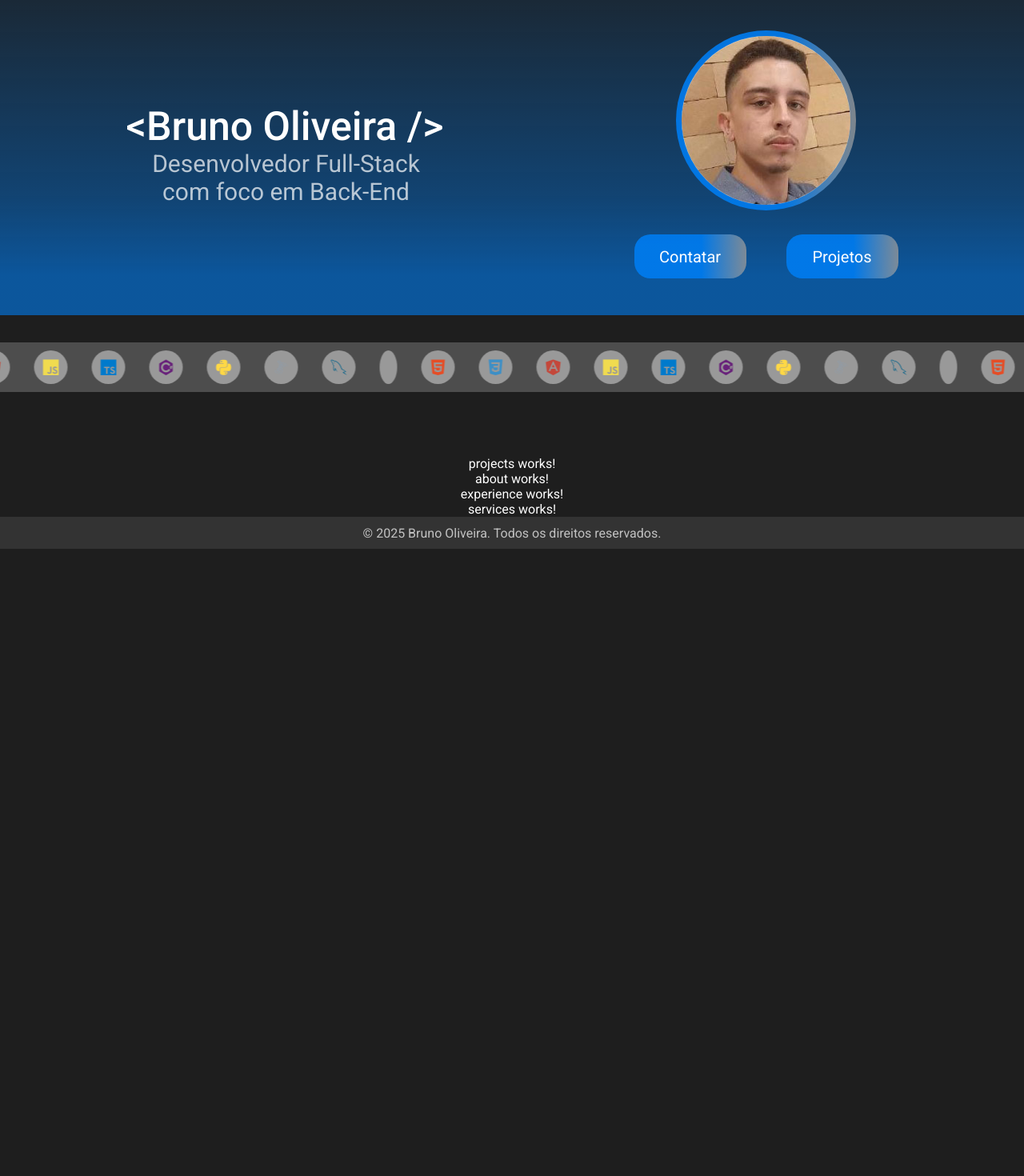
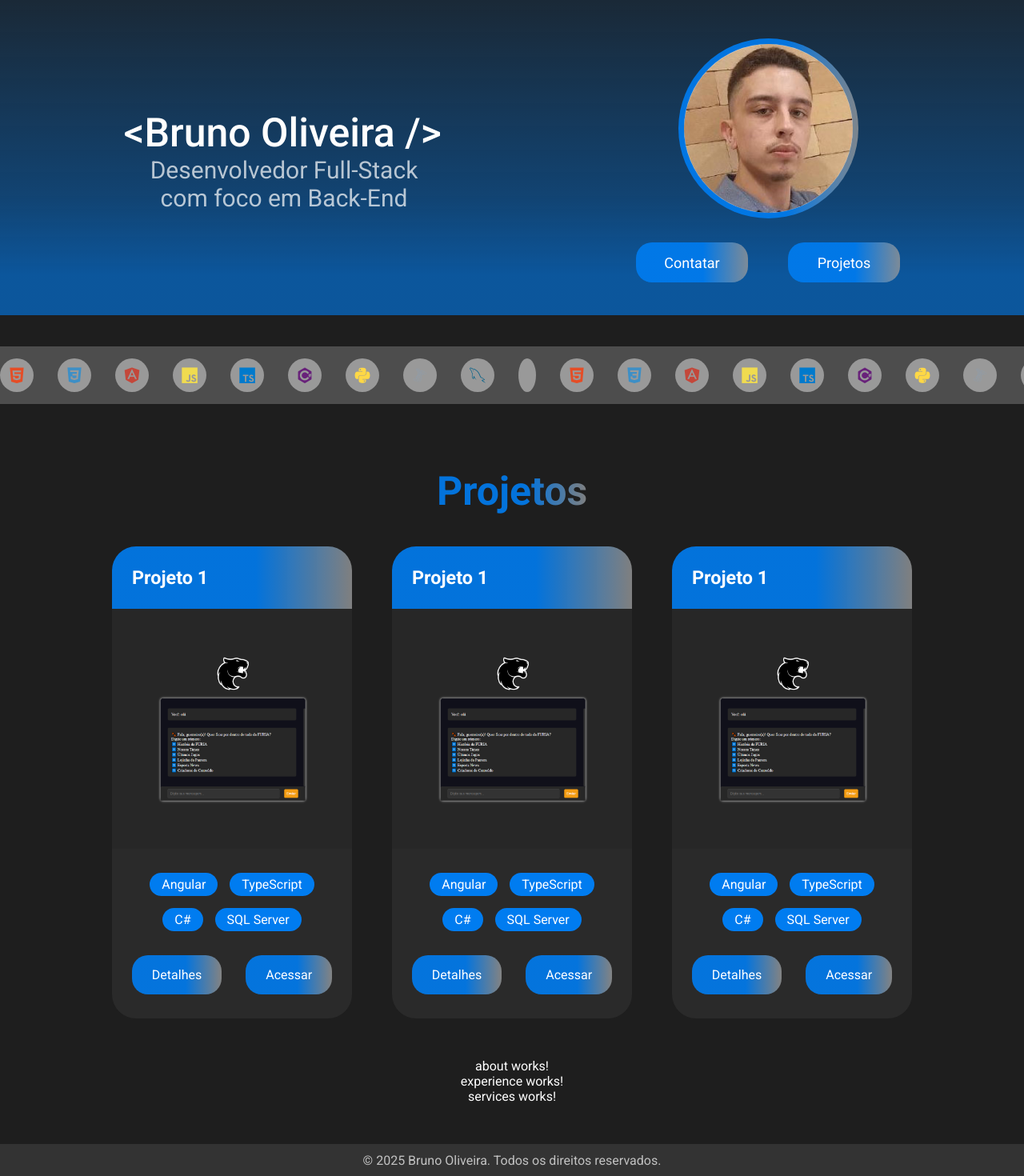
Before and after one commit to BrunoOlv10/portfolio, an Angular app: page / in a window 1280 px wide. Shown: the part 406-1876 px from the top of the page at 80% size. Before the commit the page ends 1142 px from the top, so only its background shows below. Built offline with nearby package versions, Linux system fonts and the light colour scheme.

Commit message:
add animação digitar meu nome no home e front do component project quase finalizado

```diff
--- a/src/app/components/footer/footer.component.scss
+++ b/src/app/components/footer/footer.component.scss
@@ -7,6 +7,7 @@
     background-color: var.$color_mini_card_background;
     width: 100%;
     height: 40px;
+    margin-top: 50px;
 
     p {
         color: var.$color_secondary_text;
--- a/src/app/components/home/home.component.html
+++ b/src/app/components/home/home.component.html
@@ -1,7 +1,10 @@
 <h1>Criando <span>soluções</span> que <span>impactam</span> vidas</h1>
 <section class="content">
-    <div>
-        <p class="name">&lt;Bruno Oliveira /&gt;</p>
+    <div class="name-area">
+        <p class="name">
+            <!-- <span>{{ displayedText }}</span><span class="cursor">|</span> -->
+            &lt;Bruno Oliveira /&gt;
+        </p>
         <p class="area">Desenvolvedor Full-Stack com foco em Back-End</p>
     </div>
 
@@ -9,12 +12,8 @@
         <img src="assets/images/bruno-oliveira-perfil.jpg" alt="Foto Perfil Bruno Oliveira">
 
         <div class="buttons">
-            <button>
-                <a href="#about">Contatar</a>
-            </button>
-            <button>
-                <a href="#projects">Projetos</a>
-            </button>
+            <a href="#about" class="btn">Contatar</a>
+            <a href="#projects" class="btn">Projetos</a>
         </div>
     </div>
 </section>
--- a/src/app/components/home/home.component.scss
+++ b/src/app/components/home/home.component.scss
@@ -3,7 +3,7 @@
 :host {
     max-width: 1200px;
     width: 100%;
-    margin-top: 100px;
+    margin-top: 150px;
     // border: 1px solid red;
 
     h1 {
@@ -27,11 +27,20 @@
         display: flex;
         align-items: center;
         justify-content: space-around;
-    }
+
+        .name-area {
+            width: 410px;
 
             .name {
                 font-size: 50px;
                 font-weight: 500;
+            }
+
+            .cursor {
+                display: inline-block;
+                width: 10px;
+                color: var.$color_secondary_text;
+                animation: blink 0.8s infinite;
             }
 
             .area {
@@ -40,28 +49,13 @@
                 width: 400px;
                 text-align: center;
             }
+        }
 
         .photos-button {
             display: flex;
             flex-direction: column;
             align-items: center;
             gap: 30px;
-    }
-
-    .buttons {
-        display: flex;
-        gap: 50px;
-
-        button {
-            width: 140px;
-            height: 55px;
-            background: var.$gradient_main;
-
-            a {
-                font-size: 20px;
-            }
-        }
-    }
 
             img {
                 width: 225px;
@@ -70,4 +64,37 @@
                 background: var.$gradient_main border-box;
                 border: 7px solid transparent;
             }
+
+            .buttons {
+                display: flex;
+                gap: 50px;
+
+                .btn {
+                    display: flex;
+                    align-items: center;
+                    justify-content: center;
+                    width: 140px;
+                    height: 50px;
+                    background: var.$gradient_main;
+                    border-radius: 20px;
+                    font-size: 18px;
+                    transition: 0.5s;
                 }
+
+                .btn:hover {
+                    transform: scale(1.1);
+                }
+            }
+        }
+    }
+}
+
+@keyframes blink {
+    0%, 100% {
+        opacity: 1;
+    }
+
+    50% {
+        opacity: 0;
+    }
+}
--- a/src/app/components/navbar/navbar.component.scss
+++ b/src/app/components/navbar/navbar.component.scss
@@ -1,16 +1,23 @@
 @use '../../../styles/variables.scss' as var;
 
+:host {
+    display: flex;
+    justify-content: center;
+    z-index: 1000;
+
     nav {
+        position: fixed;
         margin: auto;
         background: var.$gradient_main;
-    width: 460px;
         height: 40px;
         border-radius: 20px;
+        padding: 0 30px;
 
         ul {
             display: flex;
             flex-direction: row;
-        justify-content: space-around;
+            // justify-content: space-between;
+            gap: 30px;
             align-items: center;
             height: 100%;
 
@@ -25,3 +32,4 @@ nav {
             }
         }
     }
+}
--- a/src/app/components/projects/projects.component.html
+++ b/src/app/components/projects/projects.component.html
@@ -1 +1,64 @@
-<p>projects works!</p>
+<h2>Projetos</h2>
+
+<section class="project-cards">
+    <div class="card">
+        <header>
+            <h3>Projeto 1</h3>
+        </header>
+        <div class="image-container">
+            <img src="assets/projects/furia/tela-infos.png" alt="Foto Principal Projeto Furia">
+        </div>
+        <div class="technologys-container">
+            <div class="technologys-content">
+                <p class="technology">Angular</p>
+                <p class="technology">TypeScript</p>
+                <p class="technology">C#</p>
+                <p class="technology">SQL Server</p>
+            </div>
+        </div>
+        <div class="buttons">
+            <a href="#" class="btn">Detalhes</a>
+            <a href="#" class="btn">Acessar</a>
+        </div>
+    </div>
+    <div class="card">
+        <header>
+            <h3>Projeto 1</h3>
+        </header>
+        <div class="image-container">
+            <img src="assets/projects/furia/tela-infos.png" alt="Foto Principal Projeto Furia">
+        </div>
+        <div class="technologys-container">
+            <div class="technologys-content">
+                <p class="technology">Angular</p>
+                <p class="technology">TypeScript</p>
+                <p class="technology">C#</p>
+                <p class="technology">SQL Server</p>
+            </div>
+        </div>
+        <div class="buttons">
+            <a href="#" class="btn">Detalhes</a>
+            <a href="#" class="btn">Acessar</a>
+        </div>
+    </div>
+    <div class="card">
+        <header>
+            <h3>Projeto 1</h3>
+        </header>
+        <div class="image-container">
+            <img src="assets/projects/furia/tela-infos.png" alt="Foto Principal Projeto Furia">
+        </div>
+        <div class="technologys-container">
+            <div class="technologys-content">
+                <p class="technology">Angular</p>
+                <p class="technology">TypeScript</p>
+                <p class="technology">C#</p>
+                <p class="technology">SQL Server</p>
+            </div>
+        </div>
+        <div class="buttons">
+            <a href="#" class="btn">Detalhes</a>
+            <a href="#" class="btn">Acessar</a>
+        </div>
+    </div>
+</section>
--- a/src/app/components/projects/projects.component.scss
+++ b/src/app/components/projects/projects.component.scss
@@ -0,0 +1,98 @@
+@use '../../../styles/variables.scss' as var;
+
+:host {
+    display: flex;
+    flex-direction: column;
+    align-items: center;
+    width: 100%;
+    margin-bottom: 50px;
+
+    h2 {
+        margin-bottom: 40px;
+        font-size: 50px;
+        background: var.$gradient_main;
+        background-clip: text;
+        -webkit-background-clip: text;
+        color: transparent;
+        -webkit-text-fill-color: transparent;
+    }
+
+    .project-cards {
+        display: flex;
+        justify-content: center;
+        gap: 50px;
+
+        .card, header, .image-container, img, .technologys-container, .buttons {
+            width: 300px;
+        }
+
+        header {
+            background: var.$gradient_main;
+            padding: 25px;
+            font-size: 20px;
+            border-radius: 30px 30px 0 0;
+        }
+
+        .image-container {
+            height: 300px;
+            background: var.$color_card_background;
+
+            img {
+                height: 100%;
+            }
+        }
+
+        .technologys-container {
+            display: flex;
+            justify-content: center;
+            align-items: center;
+            background: var.$color_card_background;
+            padding: 30px;
+
+            .technologys-content {
+                display: flex;
+                justify-content: center;
+                flex-wrap: wrap;
+                gap: 15px;
+
+                .technology {
+                    background: var.$color_blue;
+                    text-align: center;
+                    cursor: default;
+                    padding: 5px 15px;
+                    border-radius: 30px;
+                    white-space: nowrap;
+                    transition: 0.5s;
+                }
+
+                .technology:hover {
+                    background: var.$color_footer_strong;
+                }
+            }
+        }
+
+        .buttons {
+            display: flex;
+            justify-content: center;
+            gap: 30px;
+            width: 100%;
+            padding-bottom: 30px;
+            background: var.$color_card_background;
+            border-radius: 0 0 30px 30px;
+
+            .btn {
+                display: flex;
+                align-items: center;
+                justify-content: center;
+                padding: 15px 25px;
+                background: var.$gradient_main;
+                border-radius: 20px;
+                transition: 0.5s;
+            }
+
+            .btn:hover {
+                transform: scale(1.1);
+            }
+        }
+    }
+}
--- a/src/app/components/skills/skills.component.scss
+++ b/src/app/components/skills/skills.component.scss
@@ -11,13 +11,14 @@
     .icon-container {
         overflow: hidden;
         width: 100%;
+        padding: 5px 0;
     }
 
     .icon-content {
         display: flex;
         gap: 30px;
         width: max-content;
-        animation: scroll 50s linear infinite;
+        animation: scroll 60s linear infinite;
         will-change: transform;
     }
 
@@ -27,6 +28,12 @@
         border: 1px solid transparent;
         border-radius: 50%;
         padding: 10px;
+        transition: 0.5s;
+    }
+
+    i:hover {
+        transform: scale(1.1);
+        background: var.$color_secondary_text border-box;
     }
 
     @keyframes scroll {
@@ -35,7 +42,7 @@
         }
 
         100% {
-            transform: translateX(-50%);
+            // transform: translateX(-50%);
         }
     }
 }
--- a/src/index.html
+++ b/src/index.html
@@ -1,11 +1,11 @@
 <!doctype html>
-<html lang="en">
+<html lang="pt-br">
 <head>
   <meta charset="utf-8">
   <title>Portfolio</title>
   <base href="/">
   <meta name="viewport" content="width=device-width, initial-scale=1">
-  <link rel="icon" type="image/x-icon" href="favicon.ico">
+  <!-- <link rel="icon" type="image/x-icon" href="favicon.ico"> -->
   <link rel="preconnect" href="https://fonts.googleapis.com">
   <link rel="preconnect" href="https://fonts.gstatic.com" crossorigin>
   <link href="https://fonts.googleapis.com/css2?family=Roboto:ital,wght@0,100..900;1,100..900&display=swap" rel="stylesheet">
--- a/src/styles.scss
+++ b/src/styles.scss
@@ -12,12 +12,7 @@
     font-family: 'Roboto', sans-serif;
 }
 
-button {
-    cursor: pointer;
-    border-radius: 20px;
-}
-
 body {
     background-color: var.$color_main_background;
-    padding: 50px 0;
+    padding-top: 50px;
 }
```
Also changed, not shown: src/app/components/home/home.component.ts (+33 -0 lines). Lines whose indentation alone changed are shown as unchanged.
